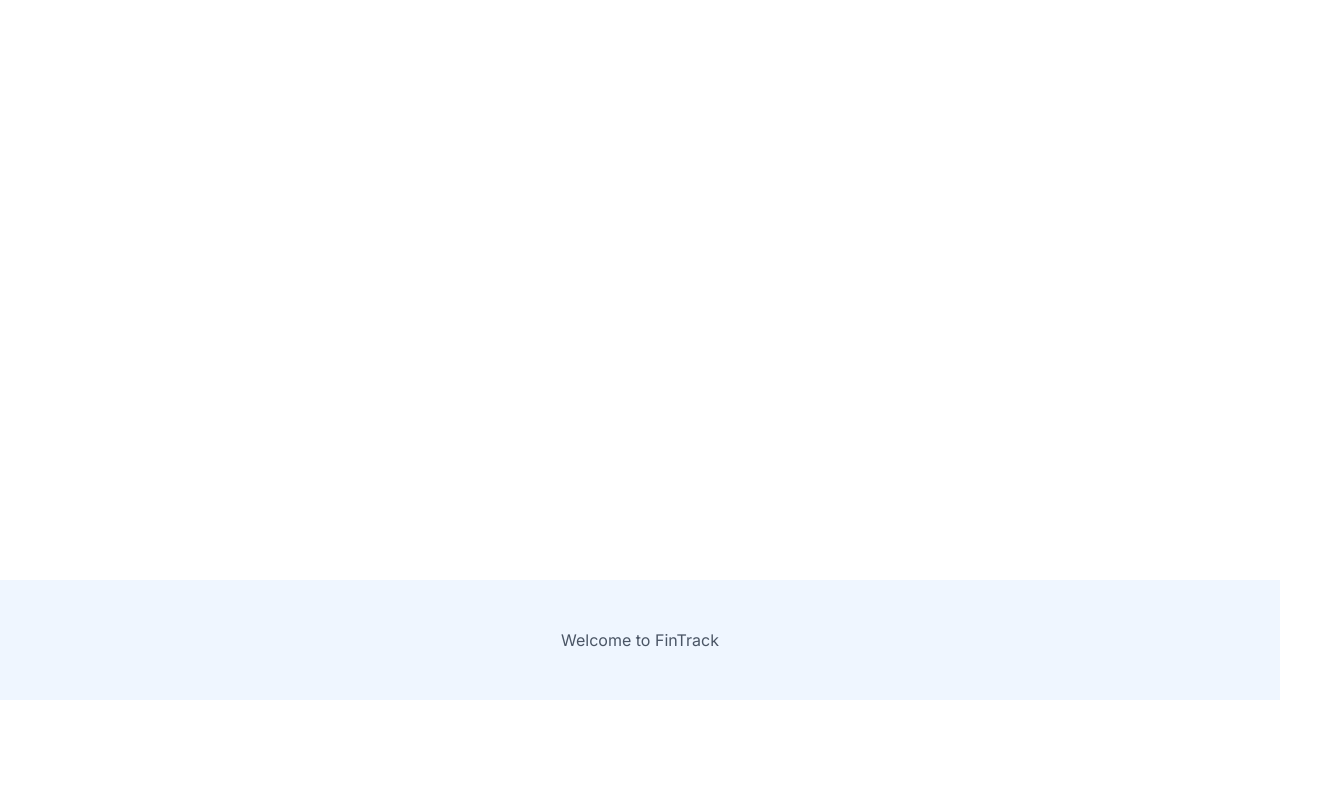
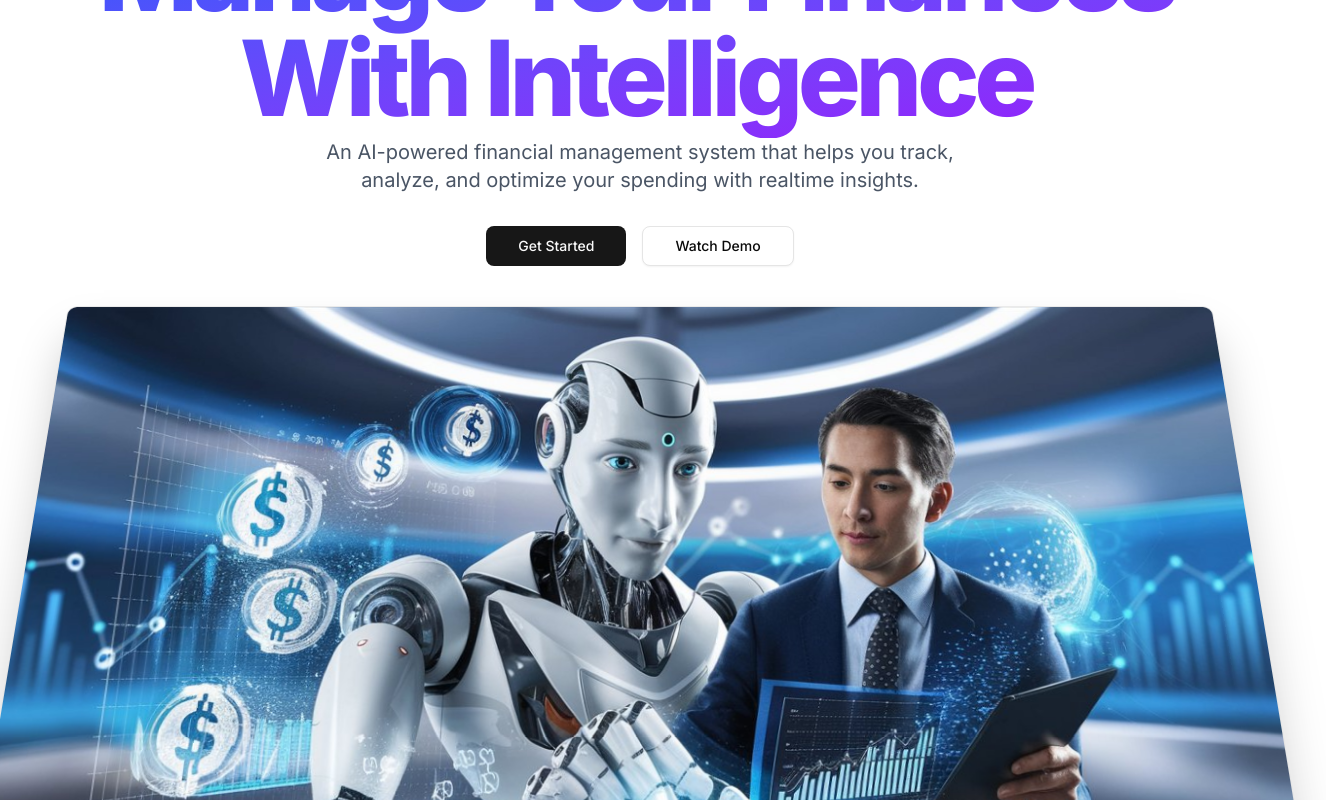
Before and after one commit to Manikesh19/FinTrack, a Next.js app: page / in a window 1280 px wide. Shown: the part 220-1020 px from the top of the page, 1326 px wide, since content can reach past the window. Before the commit the page ends 920 px from the top, so only its background shows below. Built offline with nearby package versions, Linux system fonts and the light colour scheme; no server answers.

Commit message:
setting up homepage hero banner and content

```diff
--- a/app/globals.css
+++ b/app/globals.css
@@ -123,3 +123,29 @@
     @apply bg-background text-foreground;
   }
 }
+
+@layer utilities {
+  .gradient {
+    @apply bg-gradient-to-br from-blue-600 to-purple-600;
+  }
+
+  .gradient-title {
+    @apply bg-gradient-to-br from-blue-600 to-purple-600
+           font-extrabold tracking-tighter pr-2 pb-2
+           text-transparent bg-clip-text;
+  }
+}
+
+.hero-image-wrapper {
+  perspective: 1000px;
+}
+
+.hero-image {
+  transform: rotateX(15deg) scale(1);
+  transition: transform 0.5s ease-out;
+  will-change: transform;
+}
+
+.hero-image.scrolled {
+  transform: rotateX(0deg) scale(1) translate(40px);
+}
--- a/app/page.js
+++ b/app/page.js
@@ -1,8 +1,8 @@
+import HeroSection from "@/components/herosection";
 import { Button } from "@/components/ui/button";
 
 export default function Home() {
   return (
-    // <Button variant="destructive">Welcome to FinTrack</Button>
-    <div></div>
+      <HeroSection/>
   );
 }
--- /dev/null
+++ b/components/herosection.jsx
@@ -0,0 +1,65 @@
+"use client";
+
+import Link from "next/link";
+import { Button } from "./ui/button";
+import Image from "next/image";
+import { useEffect, useRef } from "react";
+
+const HeroSection = () => {
+    const imageRef = useRef();
+
+    useEffect(() => {
+        const imageElement = imageRef.current;
+
+        const handleScroll = () => {
+            const scrollPosition = window.scrollY;
+            const scrollThreshold = 100;
+
+            if(scrollPosition>scrollThreshold) {
+                imageElement.classList.add("scrolled");
+            } else {
+                imageElement.classList.remove("scrolled");
+            }
+        };
+
+        window.addEventListener("scroll",handleScroll);
+        return () => window.removeEventListener("scroll", handleScroll);
+    },[])
+    return (
+        <div className="pb-20 px-4 mt-35">
+            <div className="container mx-auto text-center">
+                <h1 className="text-5xl md:8xl lg:text-[105px] pb-6 gradient-title">
+                    Manage Your Finances <br/> With Intelligence
+                </h1>
+                <p className="text-xl text-gray-600 mb-8 max-w-2xl mx-auto">
+                    An AI-powered financial management system that helps you track, analyze, and optimize your spending with realtime insights.
+                </p>
+                <div className="flex justify-center space-x-4">
+                    <Link href="/dashboard">
+                        <Button size="lg" className="px-8">
+                            Get Started
+                        </Button>
+                    </Link>
+                    <Link href="/dashboard">
+                        <Button variant="outline" size="lg" className="px-8">
+                            Watch Demo
+                        </Button>
+                    </Link>
+                </div>
+                <div className="hero-image-wrapper">
+                    <div ref={imageRef} className="hero-image">
+                        <Image
+                            src="/banner.jpeg"
+                            width={1280}
+                            height={720}
+                            alt="Dashboard Preview"
+                            className="rounded-lg shadow-2xl border mx-auto"
+                        />
+                    </div>
+                </div>
+            </div>
+        </div>
+    );
+};
+
+export default HeroSection;
```
Also changed, not shown: public/banner.jpeg (added).
